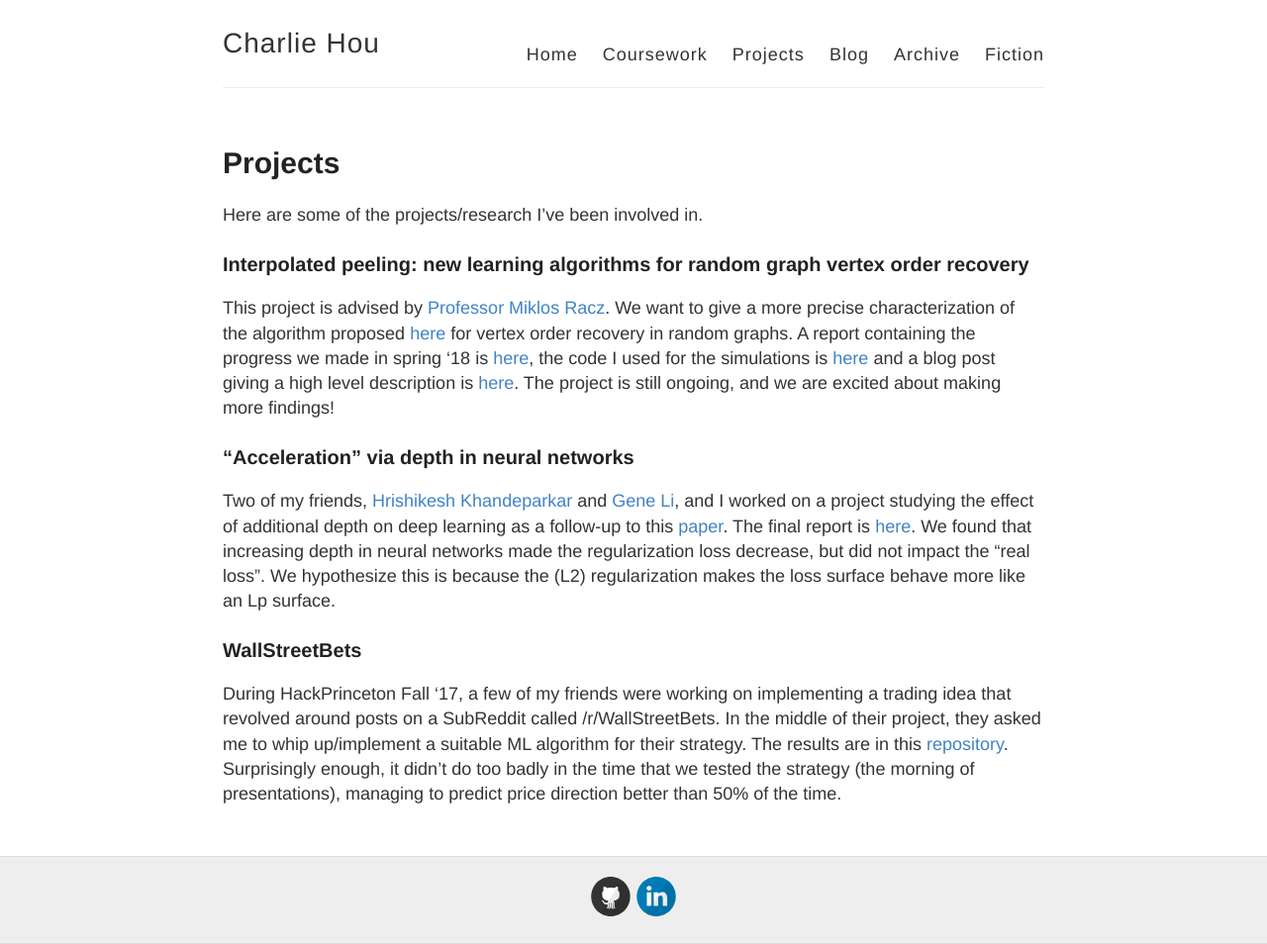
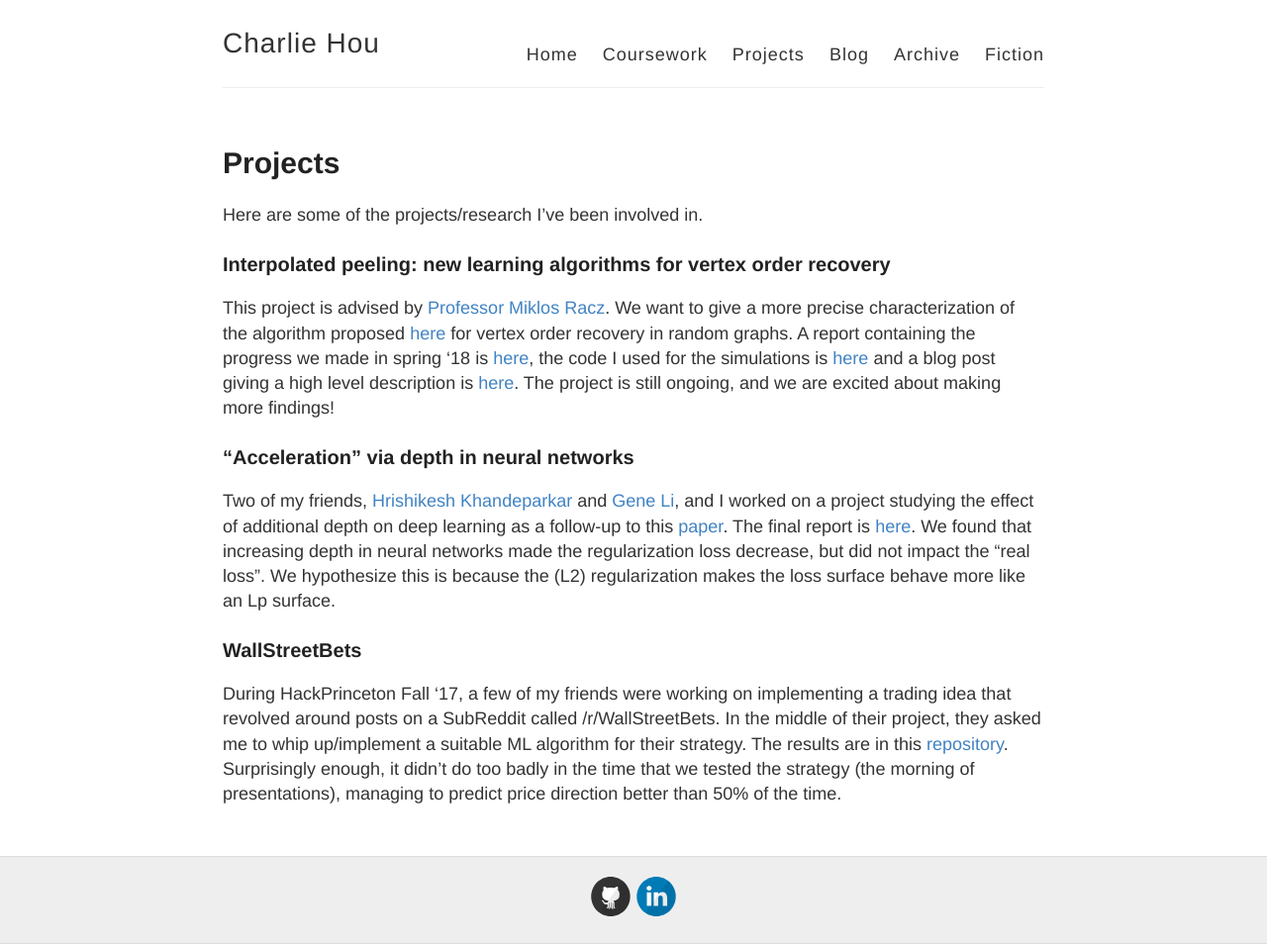
Before and after one commit to houcharlie/oldwebsite, a Jekyll site: the page built from projects.md, in a window 1280 px wide. Shown: the whole page at 99% size. Built offline with Jekyll 4.4.1, drawn with Linux system fonts in a browser that asks for light colours.

Commit message:
change title

```diff
--- a/_posts/2018-10-11-peeling.mdown
+++ b/_posts/2018-10-11-peeling.mdown
@@ -1,6 +1,6 @@
 ---
 layout: post
-title: Interpolated Peeling: New learning algorithms for random graph order recovery
+title: Interpolated Peeling: New learning algorithms for vertex order recovery
 permalink: /blog/:title
 ---
 
--- a/projects.md
+++ b/projects.md
@@ -6,7 +6,7 @@ permalink: /projects/
 
 Here are some of the projects/research I've been involved in.
 
-### Interpolated peeling: new learning algorithms for random graph vertex order recovery
+### Interpolated peeling: new learning algorithms for vertex order recovery
 
 This project is advised by [Professor Miklos Racz](http://mracz.princeton.edu/).  We
 want to give a more precise characterization of the algorithm proposed [here](https://pdfs.semanticscholar.org/043a/4b15b8f563002e1d1e3ee8dea5eed9aa26ca.pdf) for vertex order recovery in random graphs.  A report containing
```
